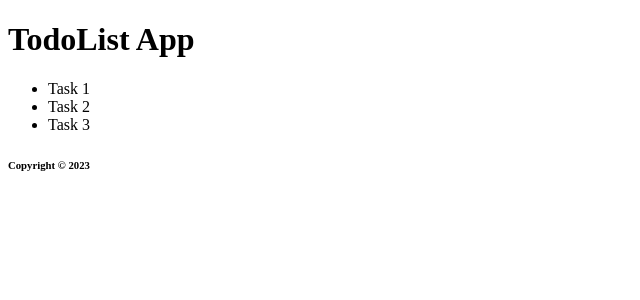
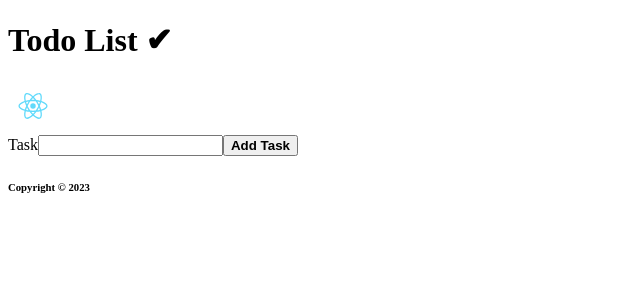
Before and after one commit to ansharah-gs/todo-list-app, a React (Create React App) app: page / in a window 1280 px wide. Shown: the top 300 px of the page, without its empty margins (0-640 px from the left). Built offline with nearby package versions, Linux system fonts and the light colour scheme.

Commit message:
used usestate hook to render the tasks entered by the user
i have used the usestate hook to get the user entered tasks to be rendered onto the same page

```diff
--- a/src/App.css
+++ b/src/App.css
@@ -1,7 +1,6 @@
 .App {
   text-align: center;
 }
-
 .App-logo {
   height: 40vmin;
   pointer-events: none;
--- a/src/App.js
+++ b/src/App.js
@@ -1,12 +1,34 @@
+import React, { useState } from "react";
 import Header from "./components/Header";
 import TodoList from "./components/TodoList";
 import Footer from "./components/Footer";
+import Todoform from "./components/Todoform.js";
+import logo from "./logo.svg";
 
 export default function App() {
+  const [tasks, setTasks] = useState([]);
+
+  // take the task thats added, AND ADD IT TO THE ARRAY OF TASKS
+  const onTaskAddedCallback = (task) => {
+    setTasks([...tasks, task]);
+  };
+  // debugger;
+  //outside of function so it renders and than displays the tasks array
+  // console.log(" task:",tasks);
+  //destructure the props; extra is just anything other than children, children is whats inside header tag
   return (
     <>
-      <Header />
-      <TodoList />
+      <Header className="top-header">
+        <h1>Todo List ✔</h1>
+        <img src={logo} alt="logo" width={50} height={50} />
+      </Header>
+      <Todoform onTaskAdded={onTaskAddedCallback} />
+      <TodoList>
+        {tasks.map((task, index) => (
+          // key is unique identifier for each task in the array
+          <li key={index}>{task}</li>
+        ))}
+      </TodoList>
       <Footer />
     </>
   );
--- a/src/components/Footer.js
+++ b/src/components/Footer.js
@@ -1,5 +1,4 @@
 import React from "react";
-import ReactDOM from "react-dom";
 
 function Footer() {
   return (
--- a/src/components/Header.js
+++ b/src/components/Header.js
@@ -1,6 +1,13 @@
 import React from "react";
-export default function Header() {
-    return(
-        <h1>TodoList App</h1>
-    );
+
+export default function Header(props) {
+  // function Header({ children, className }) {
+  // destructuring properties
+  const { children, ...extra } = props;
+  return (
+    // <header className={className}>
+    //    { children }  </header>
+    <header {...extra}>{children}</header>
+  );
 }
+// }
--- a/src/components/TodoList.js
+++ b/src/components/TodoList.js
@@ -1,16 +1,10 @@
 import React from "react";
-import ReactDOM from "react-dom";
 
-         const TodoList= () => {
-
-        return(
-            <>
-            <ul>
-                <li>Task 1</li>
-                <li>Task 2</li>
-                <li>Task 3</li>
-            </ul>
-            </>
-        );
-     };
+const TodoList = ({ children }) => {
+  return (
+    <>
+      <ul>{children}</ul>
+    </>
+  );
+};
 export default TodoList;
--- /dev/null
+++ b/src/components/Todoform.js
@@ -0,0 +1,24 @@
+import React from "react";
+
+const Todoform = ({ onTaskAdded }) => {
+  const onSubmit = (event) => {
+    event.preventDefault(); //prevents page from refreshing
+    console.log(event.target.task.value);
+    //create a new task and add it to the list of task
+    onTaskAdded(event.target.task.value);
+    debugger;
+  };
+  return (
+    <>
+      <form onSubmit={onSubmit}>
+        <label htmlFor="task">Task</label>
+        <input type="text" name="task" />
+        {/* always use button tag for buttons */}
+        <button type="submit">
+          <strong>Add Task</strong>
+        </button>
+      </form>
+    </>
+  );
+};
+export default Todoform;
```
